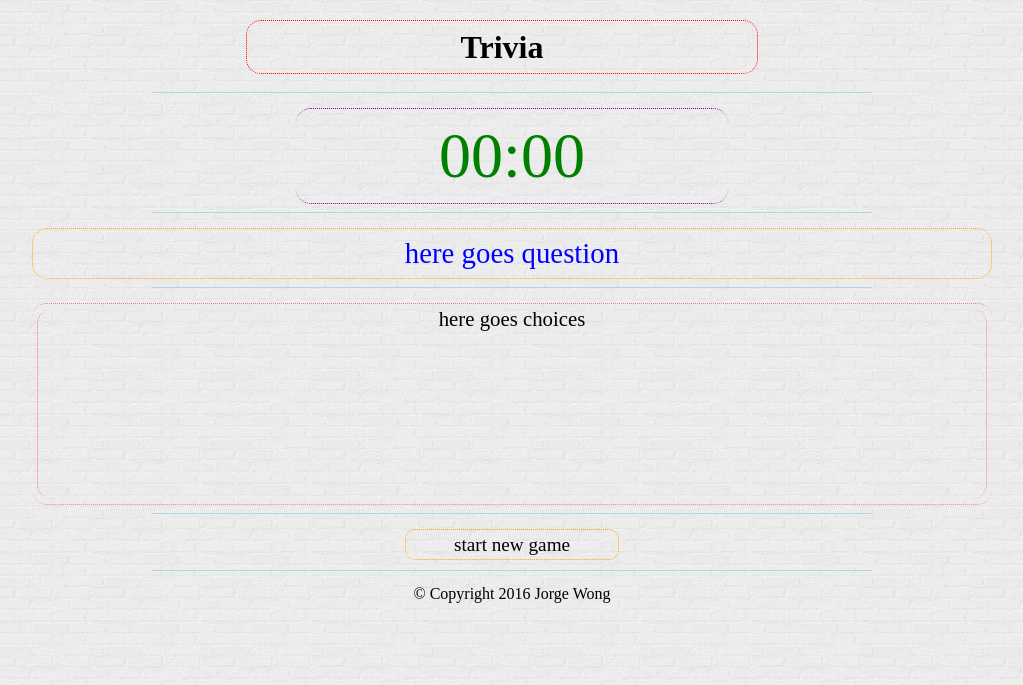
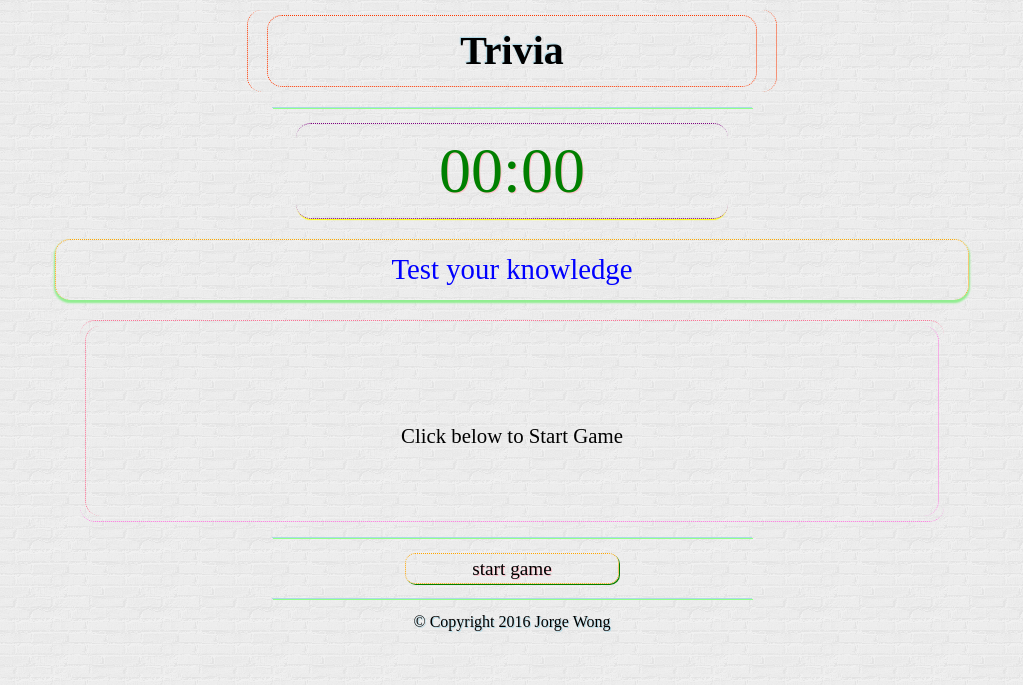
Before and after one commit to jwongcgh/TriviaGame, a PHP site: page / in a window 1280 px wide. Shown: the top 685 px of the page, without its empty margins (128-1151 px from the left). Run offline with PHP 8.4, Linux system fonts and the light colour scheme; some libraries are stand-ins or nearby versions.

Commit message:
added q library and some css

```diff
--- a/assets/css/style.css
+++ b/assets/css/style.css
@@ -1,7 +1,7 @@
 html, body {
 	box-sizing: border-box;
-	background-image: url("../images/brickwall.png")
-}
+	background-image: url("../images/brickwall.png");
+	}
 
 .container {
 	padding: 0;
@@ -11,45 +11,47 @@ html, body {
 
 }
 
-div {
-
+.message {
+	margin-top:100px;
 }
 
 #header {
-	max-width: 940px;
+	max-width: 55%;
 	height: auto;
-	font-size: 2em;
+	font-size: 2.5em;
 	font-weight: bold;
-	padding: 20px 0 10px 0;
+	padding: 5px 0 5px 0;
 	text-align: center;
-	align-content: center;
+	text-shadow: -1px -1px 1px lightblue;
+	border-left: #FF3800 dotted 1px;
+	border-right: #FF3800 dotted 1px;
+	border-radius: 15px;
+	margin: 0 auto;
+	margin-top: 10px;
 }
 
-#footnote {
-	font-size: 1em;
+h1 {
+	max-width: 85%;
+	padding: 15px 20px 15px 20px;
+	margin: 0 auto;
+	border: #FF3800 dotted 1px;
+	border-radius: 15px;
 }
 
-
-
-h1 {
-	max-width: 50%;
-	padding: 10px 20px 10px 20px;
-	margin: 0 auto;
-	border: red dotted 1px;
-	border-radius: 15px;
-	/*outline: orange dotted 1px;*/
-	/*background-clip: content-box;
-	background-color: white;
-	opacity: 45%;*/
+.footnote {
+	font-size: 1em;
+	text-shadow: 1px 1px lightblue;
+	height: 60px;
 }
 
 hr {
-	max-width: 75%;
+	max-width: 50%;
 	border: none;
 	background-color: lightblue;
 	height: 1px;
-	/*margin-top: 15px;*/
+	margin-top: 15px;
 	margin-bottom: 15px;
+	box-shadow: 1px 1px #91FF8B;
 }
 
 .main {
@@ -58,6 +60,7 @@ hr {
 
 #countDown {
 max-width: 45%;
+height: 95;
 text-align: center;
 font-size: 4em;
 color: green;
@@ -66,23 +69,34 @@ border-top: purple 1px dotted;
 border-bottom: purple 1px dotted;
 border-radius: 15px;
 padding: 15px 0 15px 0;
+ /*horizontal vertical blur spread color*/
+box-shadow: 0 2px 1px -1px yellow;
+text-shadow: 1px 1px pink;
 }
 
 #inquiry {
+
 	color: blue;
-	border: orange 1px dotted;
-	max-width: 100%;
-	padding:10px 0 10px 0;
+	border-top: orange 1px dotted;
+	border-left: orange 1px dotted;
+	border-right: orange 1px dotted;
+	max-width: 95%;
+	height: 30px;
+	margin: 20px auto;
+	/*margin-top: 20px;*/
+	padding:15px 0 15px 0;
 	font-size: 1.8em;
 	border-radius: 15px;
+	box-shadow: 0 2px 2px 1px lightgreen;
 }
-
 
 #wrap {
 	border-top: #FF7194 1px dotted;
 	border-bottom: #FF71DF 1px dotted;
 	height: 200px;
+	max-width: 90%;
 	border-radius: 15px;
+	margin: 10px auto;
 }
 
 #choices {
@@ -99,13 +113,13 @@ padding: 15px 0 15px 0;
 	padding: 10px 0 10px 0;
 	margin: 5px auto;
 	border-left: orange dotted 1px;
-	border-right: orange dotted 1px;
-	/*border-top: #F3F5FF dotted 1px;
-	border-bottom: #F3F5FF dotted 1px;*/
-	/*border-top: orange dotted 1px;
-	border-bottom: orange dotted 1px;*/
+	border-right: red dotted 1px;
 	border-radius: 10px;
-	max-width: 75%;
+	max-width: 55%;
+}
+
+.start {
+	height: 30px;
 }
 
 #start {
@@ -115,6 +129,8 @@ padding: 15px 0 15px 0;
 	margin: 10px auto;
 	padding: 5px 10px 5px 10px;
 	border-radius: 10px;
+	text-shadow: 1px 1px pink;
+	box-shadow: 1px 1px green;
 }
 
 .outcome {
@@ -127,26 +143,3 @@ padding: 15px 0 15px 0;
 	padding: 15px 0 15px 0;
 	max-width: 50%;
 }
-/*.answ1 {
-	border: red dotted 1px;
-	height: 25px;
-	overflow: auto;
-}
-
-.answ2 {
-	border: green dotted 1px;
-	height: 25px;
-	overflow: auto;
-}
-
-.answ3 {
-	border: blue dotted 1px;
-	height: 25px;
-	overflow: auto;
-}
-
-.answ0 {
-	border: orange dotted 1px;
-	height: 25px;
-	overflow: auto;
-}*/
--- a/assets/javascript/app.js
+++ b/assets/javascript/app.js
@@ -10,78 +10,210 @@ $(document).ready(function() {
     var q;
     var selected = 9;
     var k = 0;
-        var main = false;   // differentiates countPre from mainCount timer
+    var main = false; // differentiates countPre from mainCount timer
     var start = false;
-        var pseudoIndex = [];  // used for random selection of question
+    var pseudoIndex = []; // used for random selection of question
     var scrambled = [];
-        var reset = true;   // used to reset array for random question selection
-        var correct = "0";  // keeps track of correct answer since choices are randomized
+    var reset = true; // used to reset array for random question selection
+    var correct = "0"; // keeps track of correct answer since choices are randomized
     // without scrambling of choices, right answer is always the first one
     var endGame = false;
 
     var library = {
             "1": {
-                    "quest": "kitties are not",
-                    // "answer": "2",
+                "quest": "What do you call a group of hyenas",
                 "choices": {
-                        "0": "doggies index 0",
-                        "1": "this is index 1",
-                        "2": "this is index 2",
-                        "3": "this is index 3",
+                    "0": "A cackle of hyenas",
+                    "1": "A herd of hyenas",
+                    "2": "A troop of hyenas",
+                    "3": "A pack of hyenas",
                 }
             },
             "2": {
-                    "quest": "the sky is",
-                    // "answer": "0",
+                "quest": "What do you call a group of Giraffes",
                 "choices": {
-                        "0": "blue index 0 q2",
-                        "1": "this is index 1 q2",
-                        "2": "this is index 2 q2",
-                        "3": "this is index 3 q2"
+                    "0": "A tower of giraffes",
+                    "1": "A bunch of giraffes",
+                    "2": "A text of giraffes",
+                    "3": "A forest of giraffes"
                 }
             },
             "3": {
-                    "quest": "forever",
-                    // "answer": "3",
+                "quest": "What do you call a group of Ferrets",
                 "choices": {
-                        "0": "young is index 0 q3",
-                        "1": "this is index 1 q3",
-                        "2": "this is index 2 q3",
-                        "3": "this is index 3 q3"
+                    "0": "A business of ferrets",
+                    "1": "A mob of ferrets",
+                    "2": "A span of ferrets",
+                    "3": "An intrigue of ferrets"
                 }
             },
             "4": {
-                    "quest": "one plus one is",
-                    // "answer": "1",
+                "quest": "What do you call a group of Crows",
                 "choices": {
-                        "0": "two index 0 q4",
-                        "1": "this is index 1 q4",
-                        "2": "this is index 2 q4",
-                        "3": "this is index 3 q4"
+                    "0": "A murder of crows",
+                    "1": "A leash of crows",
+                    "2": "A deceit of crows",
+                    "3": "A witchery of crows"
+                }
+            },
+            "5": {
+                "quest": "What do you call a group of Apes",
+                "choices": {
+                    "0": "A shrewdness apes",
+                    "1": "A company of apes",
+                    "2": "A parliament of apes",
+                    "3": "A division of apes"
+                }
+            },
+            "6": {
+                "quest": "What do you call a group of Kangaroos",
+                "choices": {
+                    "0": "A mob of kangaroos",
+                    "1": "A team of kangaroos",
+                    "2": "A leap of kangaroos",
+                    "3": "A tussle of kangaroos"
+                }
+            },
+            "7": {
+                "quest": "What do you call a group of Geese",
+                "choices": {
+                    "0": "A gaggle of geese",
+                    "1": "A colony of geese",
+                    "2": "A cast of geese",
+                    "3": "A scurry of geese"
+                }
+            },
+            "8": {
+                "quest": "What do you call a group of Hippopotami",
+                "choices": {
+                    "0": "A bloat of hippopotami",
+                    "1": "A grin of hippopotami",
+                    "2": "A gulp of hippopotami",
+                    "3": "A district of hippopotami"
+                }
+            },
+            "9": {
+                "quest": "What do you call a group of Rhinoceroses",
+                "choices": {
+                    "0": "A crash of rhinoceroses",
+                    "1": "A pride of rhinoceroses",
+                    "2": "A thunder of rhinoceroses",
+                    "3": "A wall of rhinoceroses"
+                }
+            },
+            "10": {
+                "quest": "What do you call a group of Leopards",
+                "choices": {
+                    "0": "A leap of leopards",
+                    "1": "A clowder of leaopards",
+                    "2": "A pounce of leopards",
+                    "3": "A pride of leopards"
+                }
+            },
+            "11": {
+                "quest": "What do you call a group of Hawks",
+                "choices": {
+                    "0": "A cast of hawks",
+                    "1": "A scold of hawks",
+                    "2": "A party of hawks",
+                    "3": "A watch of hawks"
+                }
+            },
+            "12": {
+                "quest": "What do you call a group of Parrots",
+                "choices": {
+                    "0": "A company of parrots",
+                    "1": "A cackle of parrots",
+                    "2": "A parliament of parrots",
+                    "3": "A muster of parrots"
+                }
+            },
+            "13": {
+                "quest": "What do you call a group of Parrots",
+                "choices": {
+                    "0": "A pandemonium of parrots",
+                    "1": "A turmoil of parrots",
+                    "2": "A peace of parrots",
+                    "3": "A parcel of parrots"
+                }
+            },
+            "14": {
+                "quest": "What do you call a group of Peacoks",
+                "choices": {
+                    "0": "An ostentation of peacocks",
+                    "1": "A parade of peacocks",
+                    "2": "A pretentiousness of peacocks",
+                    "3": "An extravagance of peacoks"
+                }
+            },
+            "15": {
+                "quest": "What do you call a group of Rooks",
+                "choices": {
+                    "0": "A building of rooks",
+                    "1": "A rafter of rooks",
+                    "2": "A nest of rooks",
+                    "3": "A scold of rooks"
+                }
+            },
+            "16": {
+                "quest": "What do you call a group of Eagles",
+                "choices": {
+                    "0": "A convocation of eagles",
+                    "1": "A parliament of eagles",
+                    "2": "A stand of eagles",
+                    "3": "A siege of eagles"
+                }
+            },
+            "17": {
+                "quest": "What do you call a group of Flamingoes",
+                "choices": {
+                    "0": "A stand of flamingoes",
+                    "1": "A colony of flamingoes",
+                    "2": "An exaltation of flamingoes",
+                    "3": "A mustering of flamingoes"
+                }
+            },
+            "18": {
+                "quest": "What do you call a group of Woodpeckers",
+                "choices": {
+                    "0": "A descent of woodpeckers",
+                    "1": "A knock of woodpeckers",
+                    "2": "A hammering of woodpeckers",
+                    "3": "A batter of woodpeckers"
+                }
+            },
+            "19": {
+                "quest": "What do you call a group of Ravens",
+                "choices": {
+                    "0": "An unkindness of ravens",
+                    "1": "A  watch of ravens",
+                    "2": "A horde of ravens",
+                    "3": "A shrewdness of ravens"
+                }
+            },
+            "20": {
+                "quest": "What do you call a group of Kittens",
+                "choices": {
+                    "0": "An intrigue of kittens",
+                    "1": "A obstinacy of kittens",
+                    "2": "A barrel of kittens",
+                    "3": "A scurry of kittens"
                 }
             },
         } // library end
 
-
-        // ********************************* creating divs ********************************* //
-
-
-
+    // console.log("library length: " + Object.keys(library).length);
 
     // ************************************* count down here ************************************* //
-        // listen to start game button
 
-
-
-        $("#start").on("click", countPre); // here we wait for click, calls on countPre
+    $("#start").on("click", countPre); // waiting for click, calls on countPre
     // countPre interval countdown allows readyness of player before question is loaded
     // countPre also resets values before new question is loaded, or to re-start game after questions cycle ended
 
     function countPre() {
 
-            $("#start").hide(500, 0); // hiding start button after clicked to prevent additional clicks while running
+        $("#start").hide(500, 0); // hiding start button to prevent additional clicks while running
 
-            // console.log("reset values is: " + reset);
         // if reset true then game re-starts. Otherwise next question loads
         if (reset) {
             $("#choices").html("");
@@ -89,14 +221,14 @@ $(document).ready(function() {
         }
 
         k = 0;
-            selected = 9;   //  any value different from any of the choices values
-            secs = 3;       //  sets time wait before showing next word
-            scrambled = []; // emptying array
-            scramble();     // scrambles choices to be loaded in divs
+        selected = 9; //  any value different from any of the choices values
+        secs = 3; //  sets time wait before showing next word
+        scrambled = []; //  empties array
+        scramble(); //  scrambles available choices before loading in divs
         delayPre = setInterval(count, 1000);
     } // end of countPre
 
-        // countPre allows calling endGame function; qRandom to show up randomly selected question
+    // countPre allows calling endGame function, or qRandom to show random selection of question
     // counPre also calls on compare function once mainCount ends
     function count() {
         k++;
@@ -121,31 +253,26 @@ $(document).ready(function() {
 
     }
 
-
     // ************************************* random pick ************************************* //
 
+    // creates (pseudo-library) array with values from library
     function pseudo() {
-
-
-// creating array with values from library
         console.log("inside pseudo");
-for (i=0; i < Object.keys(library).length; i++) {
-            pseudoIndex.push(i+1);
+        for (i = 0; i < Object.keys(library).length; i++) {
+            pseudoIndex.push(i + 1);
         }
         console.log("pseudoIndex array: " + pseudoIndex);
         reset = false;
         console.log("reset value changed to: " + reset);
-}   // end pseudo
+    } // end pseudo
 
+    // selects a random number from array (pseudo-lybrary)
     function qRandom() {
-
-        // creating array with values from library
-        // selecting a random number from array
         var rand = Math.floor(Math.random() * pseudoIndex.length);
-        // assigning library key to q
+        // assigns library key to q
         q = pseudoIndex[rand]
         console.log("random q: " + q);
-        // removing the used array number that matches the key in library
+        // removes the used array number that matches the key in library
         pseudoIndex.splice(rand, 1);
         // in next pickQuest function call, the already used keys will not be selected
         console.log(pseudoIndex);
@@ -157,11 +284,12 @@ for (i=0; i < Object.keys(library).length; i++) {
 
     // ************************************* scramble choices ************************************* //
 
+    // randomizes choices in library before loaded in divs for display
     function scramble() {
         // choicesArr length is same as number of choices in library
-        // if number of choices is unknown, loop through library number of choices
-        var choicesArr = [0,1,2,3];
-        for (i=0; i<Object.keys(library[1].choices).length; i++) {
+        // added last minute, thus function-scramble was shaped to fit already available code while minimizing changes of the latter
+        var choicesArr = [0, 1, 2, 3];
+        for (i = 0; i < Object.keys(library[1].choices).length; i++) {
             var rand = Math.floor(Math.random() * choicesArr.length);
             scrambled.push(choicesArr[rand]);
             // console.log("choices being pushed: " + choicesArr[rand]);
@@ -174,26 +302,14 @@ for (i=0; i < Object.keys(library).length; i++) {
         console.log("correct= " + correct);
     }
 
-
-// do I want to get into the trouble of randomizing display order of choices?
-
     // ************************************* Pick question ************************************* //
 
-        // randomly select question and relevant choices: qRandom & pseudo above
-        // first: clear pre-game count down - moved to userChoice function
-        // second: pick question
-        // third: display question
-        // fourth: display main countdown, go to compare to answer
+    // displays question and choices to player
     function pickQuest() {
-
-
-
-
         clearInterval(delayPre);
         // console.log("value of q= " + q);
         $("#choices").empty();
         $("#inquiry").html(library[q].quest);
-            // console.log(library[q].quest);
 
         for (i = 0; i < 4; i++) {
             console.log(library[q].choices[i]);
@@ -209,70 +325,54 @@ for (i=0; i < Object.keys(library).length; i++) {
 
     } // end of pickQuest
 
-        // remove question and choices pair from library
-        // keep track of number of times this was accessed
-        // keep track of length of library, call on end game function
-        // call on click event here
+    // ************************************* on click event here ************************************* //
 
-
-
-        // ************************************* on click event here ************************************* //
-        // listen to click
-
+    // listens to user clicks and stores user-selected choice
     function userChoice() {
         console.log("inside userChoice function");
         // console.log("correct answer is: " + correct);
         k = 0;
-            secs = 5;   // sets time allowance for guess
-            main = true;
-            // console.log("main value= " + main);
+        secs = 5; // sets time allowance for guess
+
+
+
+        main = true; // specifies count down is the the main time user uses to guess word
         mainCount = setInterval(count, 1000);
-
 
         // onclick choice selection
         $(".answ").on("click", function() {
             console.log("clicked value of this: " + $(this).data("choice"));
 
-                // testing an option to highlighting selected choice
-                // testting with fadeTo, select something better than fadeTo
-                // easy way change all onclick of any of them, then rewrite the selected one
+            // user clicks and selection is highlighted
+            // lazy way: change all at on-click of any of them, then rewrites the selected one
             for (i = 0; i < 4; i++) {
                 $(".answ" + i).css("border-color", "blue").css("color", "blue").fadeTo(100, 0.7).css("font-size", "1em");
             }
             // rewriting property for selected one
-                $(this).css("border-color", "red").css("color", "#2CE823").fadeTo(100, 1).css("font-size", "1.2em");
+            $(this).css("border-color", "red").css("color", "red").fadeTo(100, 1).css("font-size", "1.2em");
             selected = $(this).data("choice");
             console.log("selected answer 'this is index " + selected + "'")
-
-                // add button to submit and avoid waiting till time is up
         }); // end onclick
-
     } // end user choice
 
-        // allow for change of answer while time is not over
-        // add button to submit
-        // compare to answer function
+    // ************************************* compare compacted ************************************* //
 
-
-
-// ************************************* compare compacted ************************************* //
     function compare() {
         clearInterval(mainCount);
         main = false;
 
-
+        // loops to find correct, selected, and other options. Highlights them accordingly
         for (i = 0; i < 4; i++) {
             if (i == correct) {
-                            $(".answ" + i).css("border-color", "blue").css("color", "#2CE823").fadeTo(100, 1).css("font-size", "1.2em");
+                $(".answ" + i).css("border-color", "blue").css("color", "blue").fadeTo(100, 1).css("font-size", "1.25em").css("text-shadow", "1px 1px #2CE823");
             } else if (i == selected) {
-                            $(".answ" + i).css("border-color", "blue").css("color", "red").fadeTo(100, 1).css("font-size", "1em");
+                $(".answ" + i).css("border-color", "red").css("color", "#FF564F").fadeTo(100, 1).css("font-size", "0.9em").css("text-shadow", "1px 1px grey");
             } else {
-                        $(".answ" + i).css("border-color", "blue").css("color", "blue").fadeTo(50, 0.1).css("font-size", "1em");
+                $(".answ" + i).css("border-color", "blue").css("color", "blue").fadeTo(50, 0.1).css("font-size", "0.9em");
             }
         } // end for loop
-
-        console.log("selected value= " + selected);
-        console.log(typeof selected);
+        // console.log("selected value= " + selected);
+        // notifies which was right answer, shows user selection as well, if any
         switch (selected) {
             case correct:
                 wins++;
@@ -288,37 +388,33 @@ function compare() {
                 break;
         } // end of switch
 
+        // if pseudo-library questions were all visited, game ends
         if (pseudoIndex.length > 0) {
             countPre();
-                } else { endGame = true;
+        } else {
+            endGame = true;
             countPre();
-
         } // end of pseudo
     }
 
-    // ************************************* notification ************************************* //
+    // ************************************* End Game Stats ************************************* //
 
     function showStats() {
         clearInterval(delayPre)
         console.log("wins= " + wins);
         console.log("losses= " + losses);
         $("#inquiry").empty();
-        $("#countDown").empty();
+        $("#countDown").html("00:00");
         $("#choices").empty();
         $("#choices").append('<p class="outcome">' + "Wins: " + wins + '</p>');
         $("#choices").append('<p class="outcome">' + "Losses: " + losses + '</p>');
-        // $("#choices").append('<p class="again">' + "Play Again?" + '</p>');
         reset = true;
         wins = 0;
         losses = 0;
         endGame = false;
         console.log("reset back to: " + reset)
+
+        // button was hidden, now it is displayed again to allow game to be started
         $("#start").show();
     }
-
-
-    // ************************************* start new game ************************************* //
-    // button for start new game if player quits current game or game ends
-
-
 }); // end document ready
--- a/index.html
+++ b/index.html
@@ -1,5 +1,6 @@
 <!DOCTYPE html>
 <html>
+
 <head>
     <title>trivia</title>
     <meta charset="utf-8">
@@ -8,28 +9,33 @@
     <script src="https://ajax.googleapis.com/ajax/libs/jquery/3.1.1/jquery.min.js"></script>
     <script type="text/javascript" src="assets/javascript/app.js"></script>
 </head>
+
 <body>
     <div class="container">
-
-    <div id="header"><h1>Trivia</h1></div>
+        <div id="header">
+            <h1>Trivia</h1>
+        </div>
         <hr>
         <div class="main">
             <div id="countDown">00:00</div>
-    <hr>
-    <div id="inquiry">here goes question</div>
-    <hr>
+            <!-- <hr> -->
+            <div id="inquiry">
+                <p class="inquiry">Test your knowledge</p>
+            </div>
+            <!-- <hr> -->
             <div id="wrap">
-    <div id="choices">here goes choices</div>
+                <div id="choices">
+                    <p class="message">Click below to Start Game</p>
+                </div>
             </div>
             <hr>
-    <div id="start">start new game</div>
+            <div class="start">
+                <div id="start">start game</div>
+            </div>
         </div>
         <hr>
         <div class="footnote">&#169; Copyright 2016 Jorge Wong</div>
+    </div>
+</body>
 
-
-
-</div>
-
-</body>
 </html>
```
Lines whose indentation alone changed are shown as unchanged.
